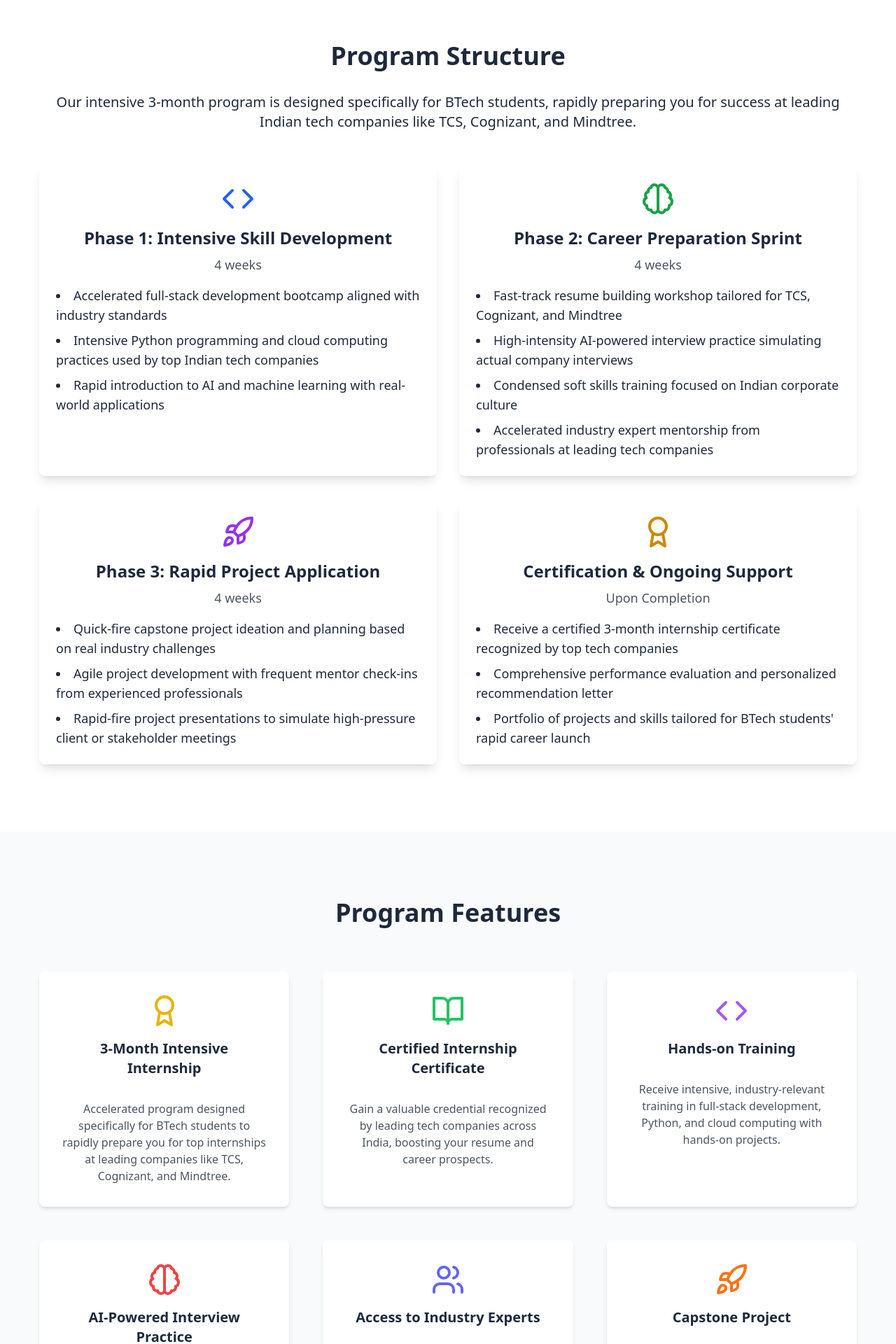
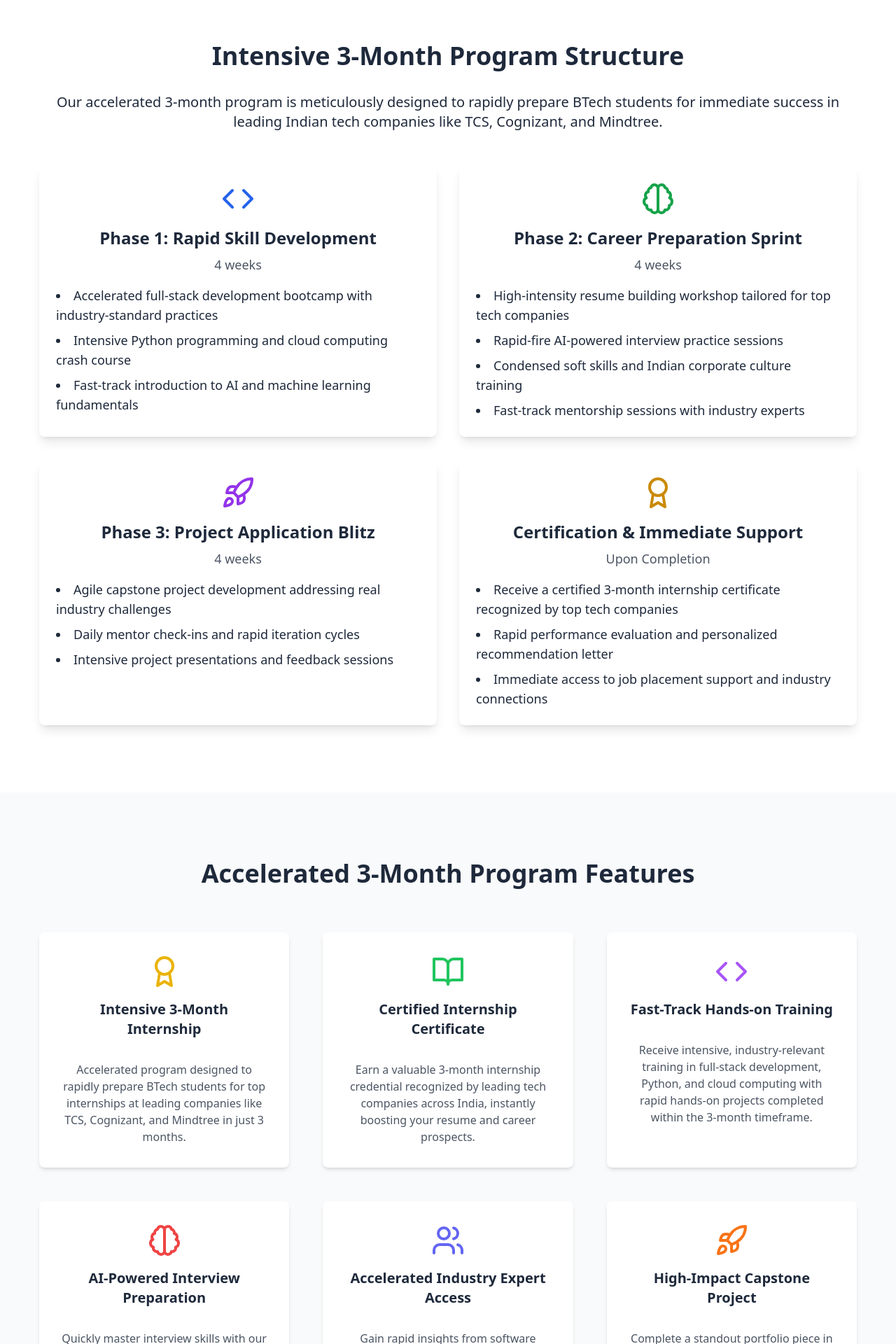
Before and after one commit to dheemutech/main, a Next.js app: page / in a window 1280 px wide. Shown: the part 1180-3100 px from the top of the page at 70% size. Built offline with nearby package versions, Linux system fonts and the light colour scheme.

Commit message:
SOFTGEN MAGIC

```diff
--- a/src/components/Features.jsx
+++ b/src/components/Features.jsx
@@ -4,21 +4,21 @@ import { Award, BookOpen, Edit, Code, Brain, Users, Rocket, MessageCircle, UserP
 
 const Features = () => {
   const features = [
-    { title: "3-Month Intensive Internship", icon: <Award className="w-12 h-12 mb-4 text-yellow-500" />, description: "Accelerated program designed specifically for BTech students to rapidly prepare you for top internships at leading companies like TCS, Cognizant, and Mindtree." },
-    { title: "Certified Internship Certificate", icon: <BookOpen className="w-12 h-12 mb-4 text-green-500" />, description: "Gain a valuable credential recognized by leading tech companies across India, boosting your resume and career prospects." },
-    { title: "Hands-on Training", icon: <Code className="w-12 h-12 mb-4 text-purple-500" />, description: "Receive intensive, industry-relevant training in full-stack development, Python, and cloud computing with hands-on projects." },
-    { title: "AI-Powered Interview Practice", icon: <Brain className="w-12 h-12 mb-4 text-red-500" />, description: "Prepare for interviews with our advanced AI interviewer, covering both technical and behavioral aspects specific to top Indian tech companies." },
-    { title: "Access to Industry Experts", icon: <Users className="w-12 h-12 mb-4 text-indigo-500" />, description: "Learn from and network with software developers working in top companies like TCS, Cognizant, and Mindtree." },
-    { title: "Capstone Project", icon: <Rocket className="w-12 h-12 mb-4 text-orange-500" />, description: "Apply your skills in AI, ML, and full-stack development to solve real-world problems, building a standout portfolio piece aligned with industry needs." },
-    { title: "Exclusive WhatsApp Group", icon: <MessageCircle className="w-12 h-12 mb-4 text-green-600" />, description: "Stay updated on job and internship opportunities at top Indian tech companies, and connect with peers and mentors in a supportive community." },
-    { title: "Personalized Mentorship", icon: <UserPlus className="w-12 h-12 mb-4 text-blue-600" />, description: "Get one-on-one guidance for your projects, career decisions, and technical challenges from experienced professionals in the Indian tech industry." },
-    { title: "Resume Editing", icon: <Edit className="w-12 h-12 mb-4 text-blue-500" />, description: "Professional assistance to make your resume stand out, tailored to catch the eye of top tech recruiters from TCS, Cognizant, and Mindtree." },
+    { title: "Intensive 3-Month Internship", icon: <Award className="w-12 h-12 mb-4 text-yellow-500" />, description: "Accelerated program designed to rapidly prepare BTech students for top internships at leading companies like TCS, Cognizant, and Mindtree in just 3 months." },
+    { title: "Certified Internship Certificate", icon: <BookOpen className="w-12 h-12 mb-4 text-green-500" />, description: "Earn a valuable 3-month internship credential recognized by leading tech companies across India, instantly boosting your resume and career prospects." },
+    { title: "Fast-Track Hands-on Training", icon: <Code className="w-12 h-12 mb-4 text-purple-500" />, description: "Receive intensive, industry-relevant training in full-stack development, Python, and cloud computing with rapid hands-on projects completed within the 3-month timeframe." },
+    { title: "AI-Powered Interview Preparation", icon: <Brain className="w-12 h-12 mb-4 text-red-500" />, description: "Quickly master interview skills with our advanced AI interviewer, covering both technical and behavioral aspects specific to top Indian tech companies in record time." },
+    { title: "Accelerated Industry Expert Access", icon: <Users className="w-12 h-12 mb-4 text-indigo-500" />, description: "Gain rapid insights from software developers working in top companies like TCS, Cognizant, and Mindtree through our condensed expert session format." },
+    { title: "High-Impact Capstone Project", icon: <Rocket className="w-12 h-12 mb-4 text-orange-500" />, description: "Complete a standout portfolio piece in just 3 months, applying your skills in AI, ML, and full-stack development to solve real-world problems aligned with industry needs." },
+    { title: "Exclusive Fast-Track Networking", icon: <MessageCircle className="w-12 h-12 mb-4 text-green-600" />, description: "Join our exclusive WhatsApp group for immediate updates on job and internship opportunities at top Indian tech companies, connecting with peers and mentors in a high-energy community." },
+    { title: "Rapid Personalized Mentorship", icon: <UserPlus className="w-12 h-12 mb-4 text-blue-600" />, description: "Receive intensive one-on-one guidance for your projects, career decisions, and technical challenges from experienced professionals in the Indian tech industry, compressed into our 3-month timeline." },
+    { title: "Expedited Resume Enhancement", icon: <Edit className="w-12 h-12 mb-4 text-blue-500" />, description: "Get fast-tracked professional assistance to make your resume stand out in just 3 months, tailored to catch the eye of top tech recruiters from TCS, Cognizant, and Mindtree." },
   ];
 
   return (
     <section id="features" className="py-24 bg-gray-50">
       <div className="container mx-auto px-4">
-        <h2 className="text-4xl font-bold text-center mb-16">Program Features</h2>
+        <h2 className="text-4xl font-bold text-center mb-16">Accelerated 3-Month Program Features</h2>
         <div className="grid grid-cols-1 md:grid-cols-2 lg:grid-cols-3 gap-12">
           {features.map((feature, index) => (
             <motion.div
--- a/src/components/ProgramStructure.jsx
+++ b/src/components/ProgramStructure.jsx
@@ -4,34 +4,34 @@ import { Code, Brain, Rocket, Users, Award } from 'lucide-react';
 
 const ProgramStructure = () => {
   const phases = [
-    { title: "Phase 1: Intensive Skill Development", icon: <Code className="w-12 h-12 mb-4 text-blue-600" />, duration: "4 weeks", items: [
-      "Accelerated full-stack development bootcamp aligned with industry standards",
-      "Intensive Python programming and cloud computing practices used by top Indian tech companies",
-      "Rapid introduction to AI and machine learning with real-world applications"
+    { title: "Phase 1: Rapid Skill Development", icon: <Code className="w-12 h-12 mb-4 text-blue-600" />, duration: "4 weeks", items: [
+      "Accelerated full-stack development bootcamp with industry-standard practices",
+      "Intensive Python programming and cloud computing crash course",
+      "Fast-track introduction to AI and machine learning fundamentals"
     ]},
     { title: "Phase 2: Career Preparation Sprint", icon: <Brain className="w-12 h-12 mb-4 text-green-600" />, duration: "4 weeks", items: [
-      "Fast-track resume building workshop tailored for TCS, Cognizant, and Mindtree",
-      "High-intensity AI-powered interview practice simulating actual company interviews",
-      "Condensed soft skills training focused on Indian corporate culture",
-      "Accelerated industry expert mentorship from professionals at leading tech companies"
+      "High-intensity resume building workshop tailored for top tech companies",
+      "Rapid-fire AI-powered interview practice sessions",
+      "Condensed soft skills and Indian corporate culture training",
+      "Fast-track mentorship sessions with industry experts"
     ]},
-    { title: "Phase 3: Rapid Project Application", icon: <Rocket className="w-12 h-12 mb-4 text-purple-600" />, duration: "4 weeks", items: [
-      "Quick-fire capstone project ideation and planning based on real industry challenges",
-      "Agile project development with frequent mentor check-ins from experienced professionals",
-      "Rapid-fire project presentations to simulate high-pressure client or stakeholder meetings"
+    { title: "Phase 3: Project Application Blitz", icon: <Rocket className="w-12 h-12 mb-4 text-purple-600" />, duration: "4 weeks", items: [
+      "Agile capstone project development addressing real industry challenges",
+      "Daily mentor check-ins and rapid iteration cycles",
+      "Intensive project presentations and feedback sessions"
     ]},
-    { title: "Certification & Ongoing Support", icon: <Award className="w-12 h-12 mb-4 text-yellow-600" />, duration: "Upon Completion", items: [
+    { title: "Certification & Immediate Support", icon: <Award className="w-12 h-12 mb-4 text-yellow-600" />, duration: "Upon Completion", items: [
       "Receive a certified 3-month internship certificate recognized by top tech companies",
-      "Comprehensive performance evaluation and personalized recommendation letter",
-      "Portfolio of projects and skills tailored for BTech students' rapid career launch"
+      "Rapid performance evaluation and personalized recommendation letter",
+      "Immediate access to job placement support and industry connections"
     ]}
   ];
 
   return (
     <section id="program-structure" className="py-24 bg-white">
       <div className="container mx-auto px-4">
-        <h2 className="text-4xl font-bold text-center mb-8">Program Structure</h2>
-        <p className="text-center text-xl mb-12">Our intensive 3-month program is designed specifically for BTech students, rapidly preparing you for success at leading Indian tech companies like TCS, Cognizant, and Mindtree.</p>
+        <h2 className="text-4xl font-bold text-center mb-8">Intensive 3-Month Program Structure</h2>
+        <p className="text-center text-xl mb-12">Our accelerated 3-month program is meticulously designed to rapidly prepare BTech students for immediate success in leading Indian tech companies like TCS, Cognizant, and Mindtree.</p>
 
         <div className="grid grid-cols-1 md:grid-cols-2 gap-8">
           {phases.map((phase, index) => (
--- a/src/pages/index.js
+++ b/src/pages/index.js
@@ -13,9 +13,9 @@ export default function Home() {
   return (
     <Layout>
       <Head>
-        <title>NexGen 3-Month Internship Program for BTech Students</title>
-        <meta name="description" content="Intensive 3-month internship program for BTech students, offering hands-on experience, mentorship, and rapid career preparation for top tech companies." />
-        <meta name="keywords" content="BTech internship, career development, tech internship, NexGen program, software engineering, 3-month program" />
+        <title>NexGen 3-Month Intensive Internship Program for BTech Students</title>
+        <meta name="description" content="Transform your BTech career with our intensive 3-month internship program. Gain hands-on experience, mentorship, and rapid career preparation for top tech companies like TCS, Cognizant, and Mindtree." />
+        <meta name="keywords" content="BTech internship, 3-month program, career development, tech internship, NexGen program, software engineering, intensive training" />
       </Head>
 
       <main className="min-h-screen">
```
